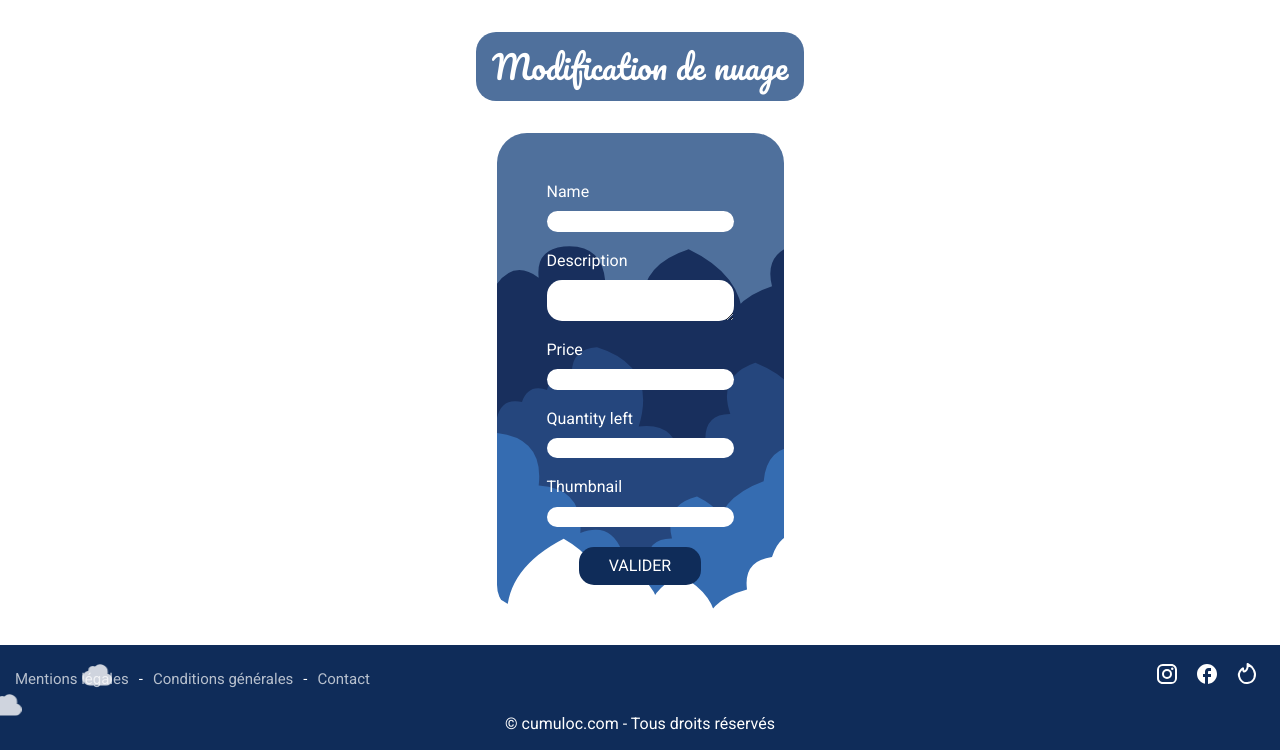
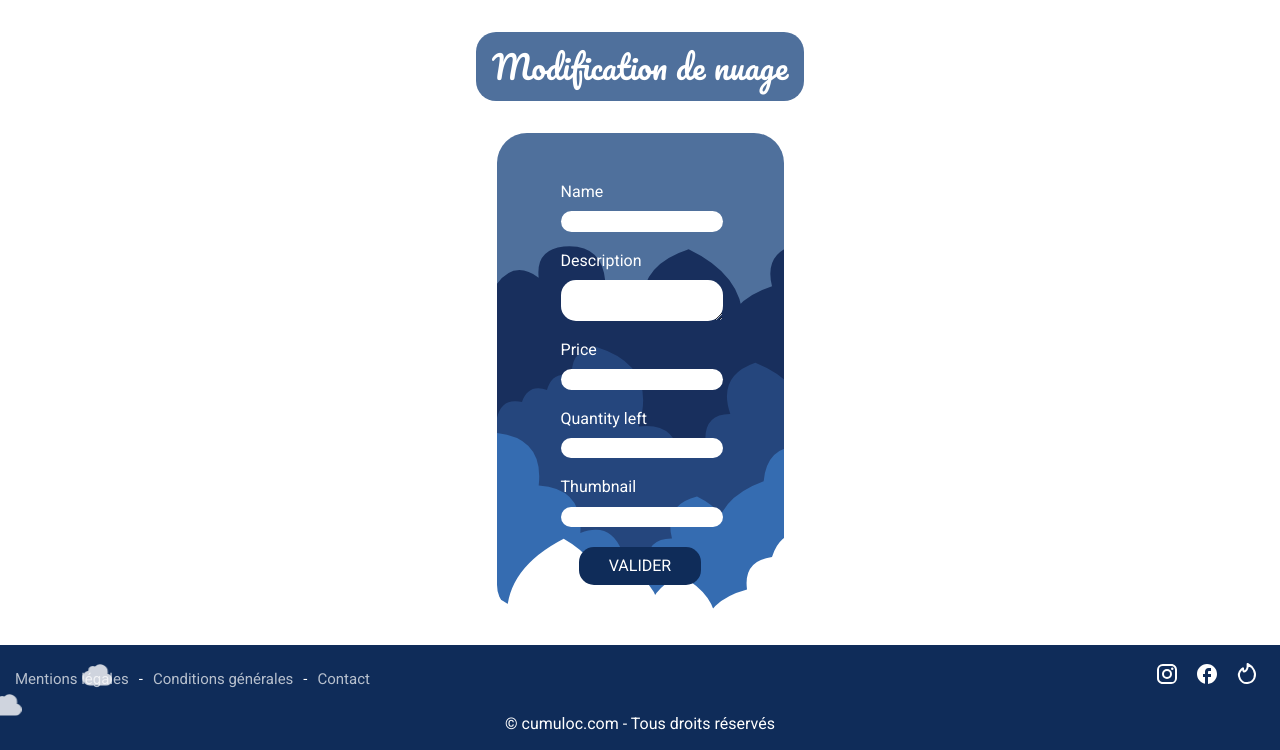
Before and after one commit to ArditMDS/Cumuloc, a Symfony app: template templates/admin/product/edit.html.twig in a window 1280 px wide. Shown: the part 120-870 px from the top of the page. Run offline with Twig, Linux system fonts and the light colour scheme; the template is opened without the code that fills it, so the values that code supplies are empty; form fields are guessed from the names that the template uses; some libraries are stand-ins or nearby versions.

Commit message:
fix style

```diff
--- a/public/style/form.css
+++ b/public/style/form.css
@@ -35,23 +35,21 @@ form button:hover {
   display: flex;
   flex-direction: column;
   gap: 10px;
+  width: 85%;
 }
 
 .form-input {
   border-radius: 15px;
   border:  none;
   background-color: var(--main-txt-color);
-  /* color: var(--main-txt-color); */
-  text-align: center;
   display: flex;
   flex-direction: column;
+  width: 100%;
 }
 .form-input {
   border-radius: 15px;
   border:  none;
   background-color: var(--main-txt-color);
-  /* color: var(--main-txt-color); */
-  text-align: center;
   display: flex;
   flex-direction: column;
 }
```
